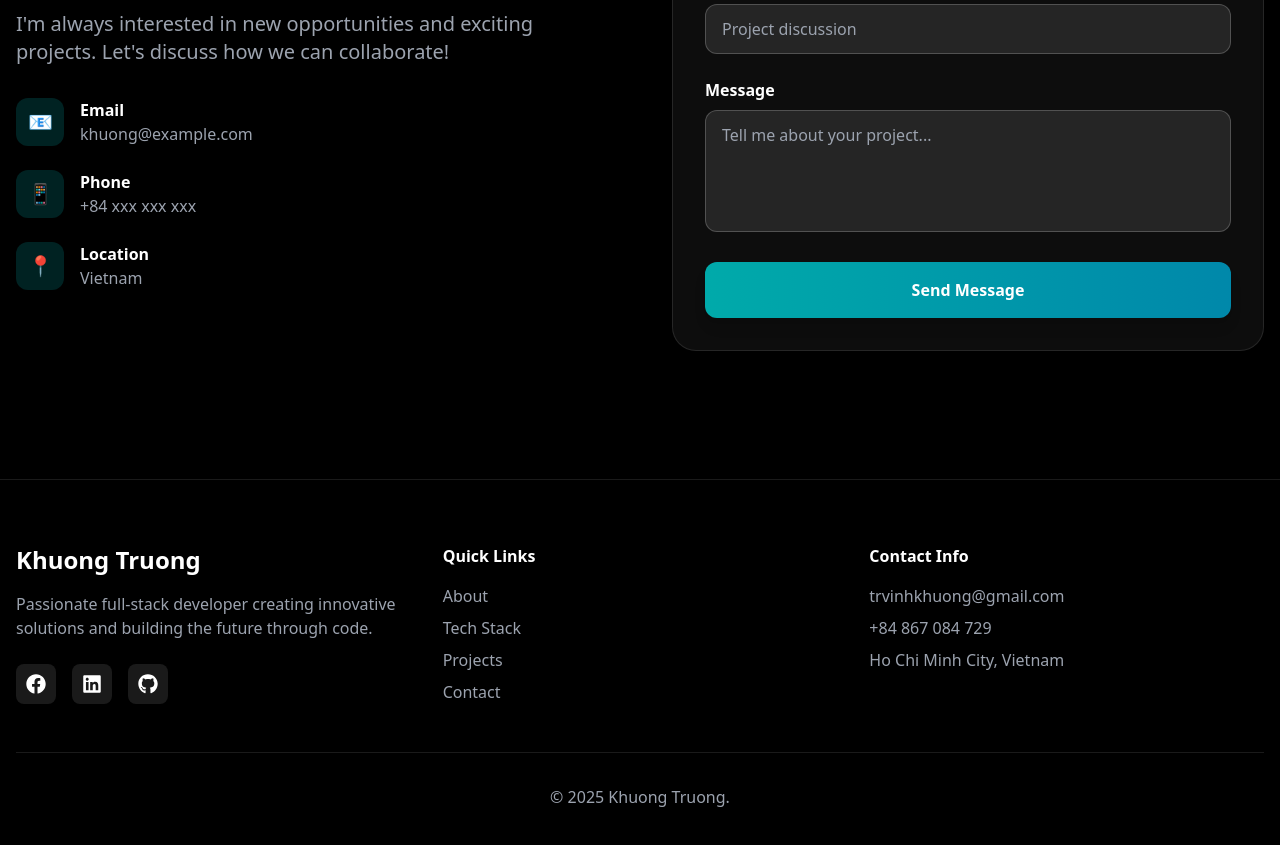
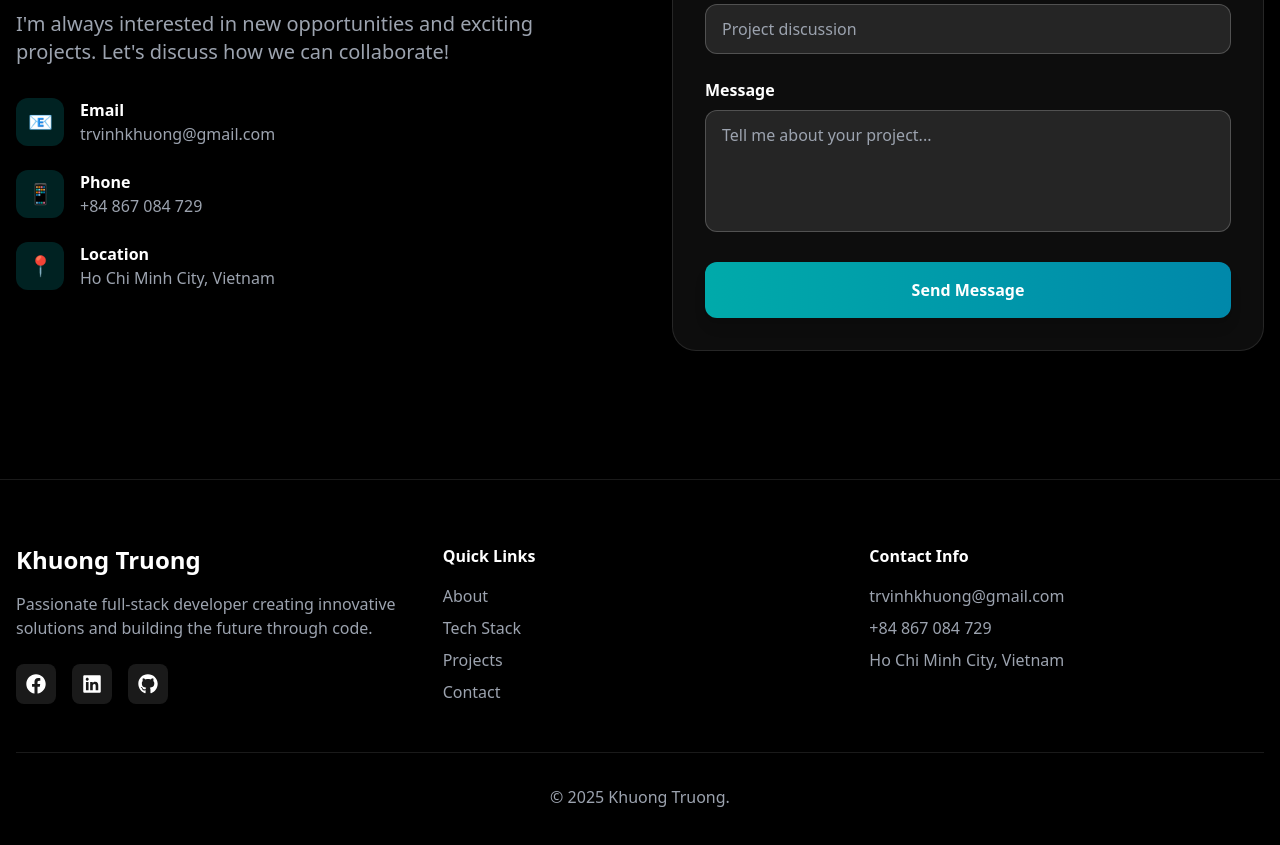
Before and after one commit to truongvinhkhuong/khuong-prof, a Next.js app: page / in a window 1280 px wide. Shown: the part 4440-5285 px from the top of the page. Built offline with nearby package versions, Linux system fonts and the light colour scheme.

Commit message:
update contact

```diff
--- a/app/page.tsx
+++ b/app/page.tsx
@@ -198,10 +198,10 @@ export default function Portfolio() {
             className="mb-12"
           >
             <div className="text-2xl md:text-3xl lg:text-4xl text-gray-300 mb-4">
-              <TypewriterText text="Full-Stack Developer" delay={20} />
+              <TypewriterText text="Full-Stack Developer" delay={10} />
             </div>
             <div className="text-lg md:text-xl text-gray-400">
-              <TypewriterText text="& Automation Enthusiast" delay={20} />
+              <TypewriterText text="& Automation Enthusiast" delay={10} />
             </div>
           </motion.div>
 
@@ -278,8 +278,6 @@ export default function Portfolio() {
               <FaGithub className="w-6 h-6 text-white group-hover:text-[#00aaaa] transition-colors" />
             </motion.a>
           </motion.div>
-
-
         </div>
       </section>
 
@@ -549,6 +547,8 @@ export default function Portfolio() {
                   className="absolute inset-0 border border-[#00aaaa]/30 rounded-full"
                 ></motion.div>
               </motion.div>
+
+
             </motion.div>
           </div>
         </div>
@@ -833,7 +833,7 @@ export default function Portfolio() {
                   </div>
                   <div>
                     <div className="text-white font-semibold">Email</div>
-                    <div className="text-gray-400">khuong@example.com</div>
+                    <div className="text-gray-400">trvinhkhuong@gmail.com</div>
                   </div>
                 </div>
 
@@ -843,7 +843,7 @@ export default function Portfolio() {
                   </div>
                   <div>
                     <div className="text-white font-semibold">Phone</div>
-                    <div className="text-gray-400">+84 xxx xxx xxx</div>
+                    <div className="text-gray-400">+84 867 084 729</div>
                   </div>
                 </div>
 
@@ -853,7 +853,7 @@ export default function Portfolio() {
                   </div>
                   <div>
                     <div className="text-white font-semibold">Location</div>
-                    <div className="text-gray-400">Vietnam</div>
+                    <div className="text-gray-400">Ho Chi Minh City, Vietnam</div>
                   </div>
                 </div>
               </motion.div>
```
